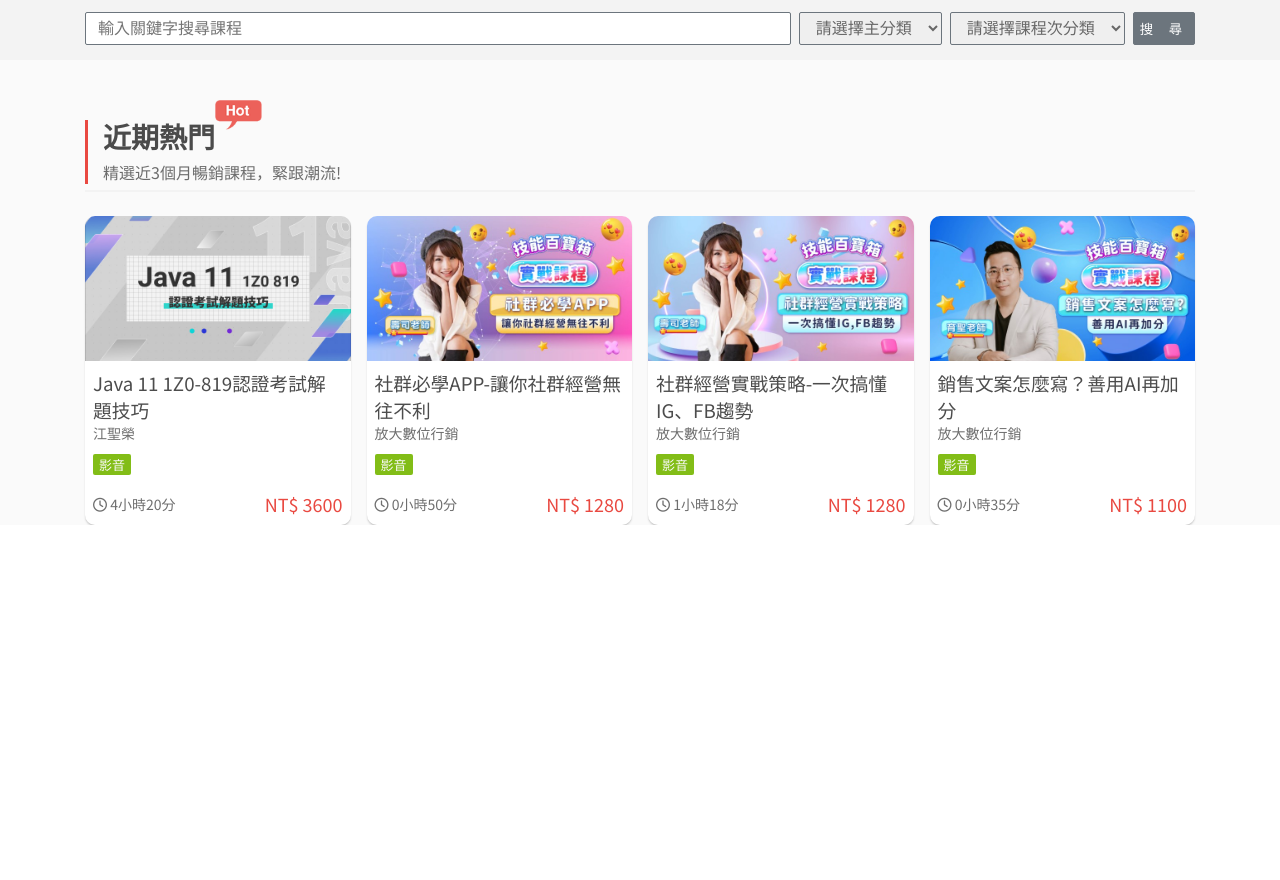
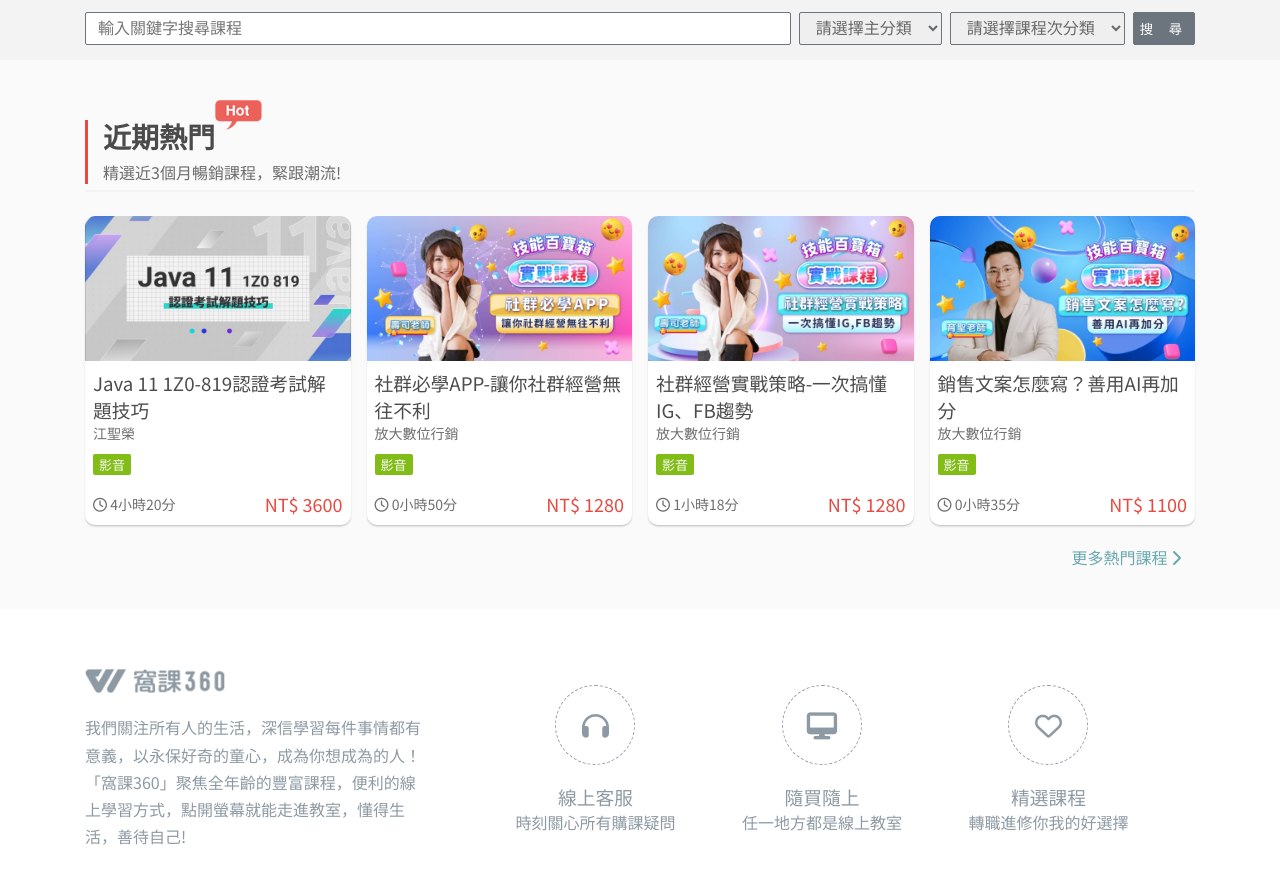
Before and after one commit to BurnettMiao/pcschool-test-project, a plain HTML site: page index.html in a window 1280 px wide. Shown: the part 404-1284 px from the top of the page. Before the commit the page ends 929 px from the top, so only its background shows below. Drawn offline with nearby package versions, Linux system fonts and the light colour scheme.

Commit message:
info section finish

```diff
--- a/index.html
+++ b/index.html
@@ -194,6 +194,57 @@
             </div>
           </div>
         </div>
+
+        <div class="more-course">
+          <p>更多熱門課程 <i class="fa-solid fa-chevron-right"></i></p>
+        </div>
+      </div>
+    </section>
+
+    <section id="info">
+      <div class="container info-padding">
+        <div class="info-content">
+          <div class="info-img">
+            <img src="images/footer-brand-big.png" alt="" />
+          </div>
+          <p>
+            我們關注所有人的生活，深信學習每件事情都有意義，以永保好奇的童心，成為你想成為的人！「窩課360」聚焦全年齡的豐富課程，便利的線上學習方式，點開螢幕就能走進教室，懂得生活，善待自己!
+          </p>
+          <!-- <p>
+            我們關注所有人的生活，深信學習每件事情都有意義，以永保好奇的童心，成為你想成為的人！
+          </p> -->
+        </div>
+        <div class="info-icons">
+          <div class="info-icons-card">
+            <div class="info-icon">
+              <i class="fa-solid fa-headphones"></i>
+            </div>
+            <div class="info-icon-detail">
+              <h3>線上客服</h3>
+              <p>時刻關心所有購課疑問</p>
+            </div>
+          </div>
+
+          <div class="info-icons-card">
+            <div class="info-icon">
+              <i class="fa-solid fa-desktop"></i>
+            </div>
+            <div class="info-icon-detail">
+              <h3>隨買隨上</h3>
+              <p>任一地方都是線上教室</p>
+            </div>
+          </div>
+
+          <div class="info-icons-card">
+            <div class="info-icon">
+              <i class="fa-regular fa-heart"></i>
+            </div>
+            <div class="info-icon-detail">
+              <h3>精選課程</h3>
+              <p>轉職進修你我的好選擇</p>
+            </div>
+          </div>
+        </div>
       </div>
     </section>
 
--- a/style.css
+++ b/style.css
@@ -11,8 +11,11 @@
   --btn-background-color-gray: #6c757d;
   --btn-background-color-dark: #343a40;
   --nav-hover-color: #e94941;
-  --padding-top: 60px 0 0 0;
+  --section-padding: 60px 0 20px 0;
   --label-color: #82bd17;
+  --more-btn-color: rgba(41, 133, 142, 0.7);
+  --more-btn-dark-color: rgb(29, 97, 104);
+  --info-text-color: #8e9aa3;
 }
 
 * {
@@ -176,7 +179,7 @@ nav {
 
 /* hot course section */
 #hot-course {
-  padding: var(--padding-top);
+  padding: var(--section-padding);
   background-color: var(--background-color-light-gray);
 }
 
@@ -296,3 +299,89 @@ nav {
   color: var(--nav-hover-color);
   font-size: 18px;
 }
+
+.more-course p {
+  color: var(--more-btn-color);
+  padding: 6px 14px;
+  margin: 14px 0;
+  text-align: right;
+  cursor: pointer;
+  transition: all 0.3s ease;
+}
+
+.more-course p:hover {
+  color: var(--more-btn-dark-color);
+}
+
+/* info section */
+#info {
+  background-color: var(--background-color-white);
+}
+
+.info-padding {
+  padding: 60px 15px 30px 15px;
+  display: flex;
+  gap: 1.5rem;
+  flex-wrap: wrap;
+}
+
+.info-content {
+  flex: 1 1 320px;
+  max-width: 340px;
+}
+
+.info-content p {
+  color: var(--info-text-color);
+  line-height: 1.7;
+}
+
+.info-img {
+  width: 140px;
+  margin-bottom: 16px;
+}
+
+.info-img img {
+  width: 100%;
+}
+
+.info-icons {
+  flex: 2;
+  color: var(--info-text-color);
+  display: flex;
+  align-items: center;
+  justify-content: space-evenly;
+}
+
+.info-icons-card {
+  display: flex;
+  flex-direction: column;
+  align-items: center;
+  justify-content: center;
+  gap: 18px;
+}
+
+.info-icon {
+  width: 80px;
+  height: 80px;
+  background-color: #fff;
+  border: 1px dashed var(--info-text-color);
+  border-radius: 50%;
+  display: flex;
+  align-items: center;
+  justify-content: center;
+}
+
+.info-icon i {
+  font-size: 27px;
+}
+
+.info-icon-detail {
+  display: flex;
+  flex-direction: column;
+  align-items: center;
+  justify-content: center;
+}
+
+.info-icon-detail h3 {
+  font-weight: 400;
+}
```
